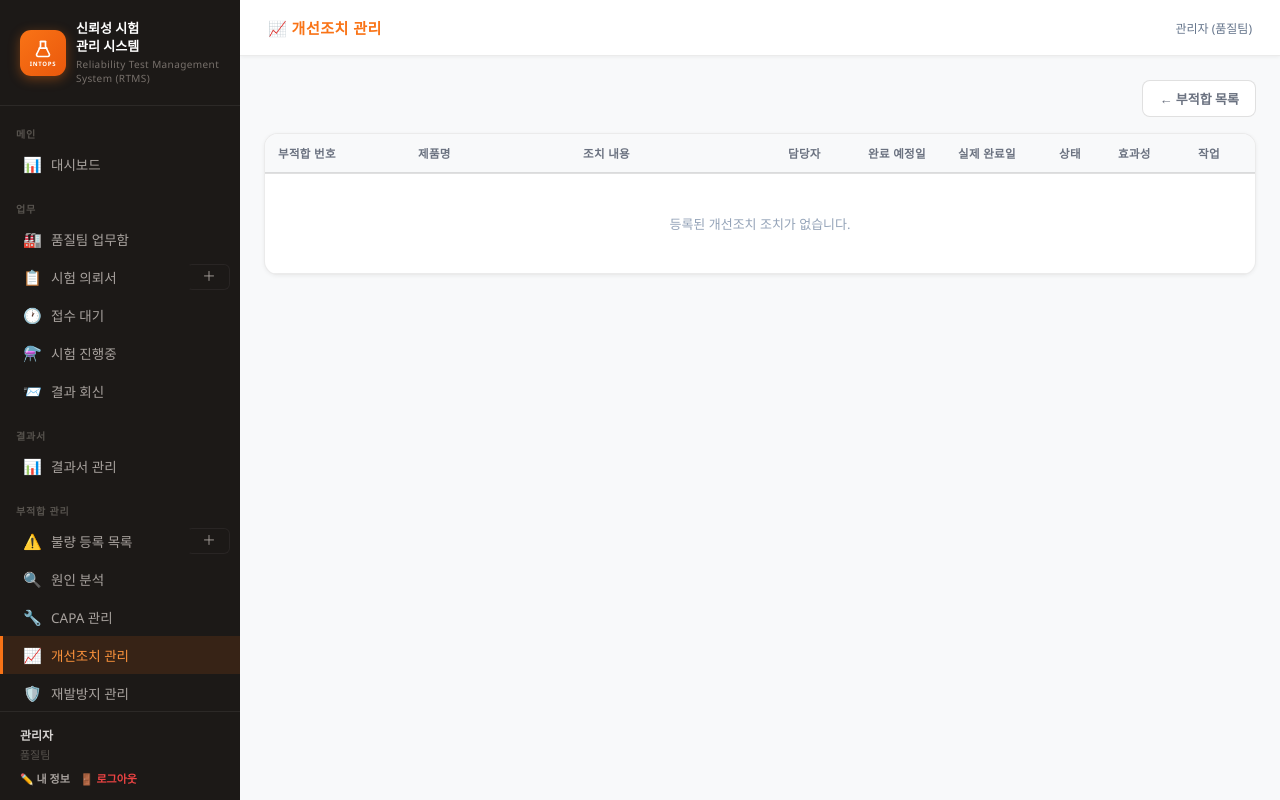
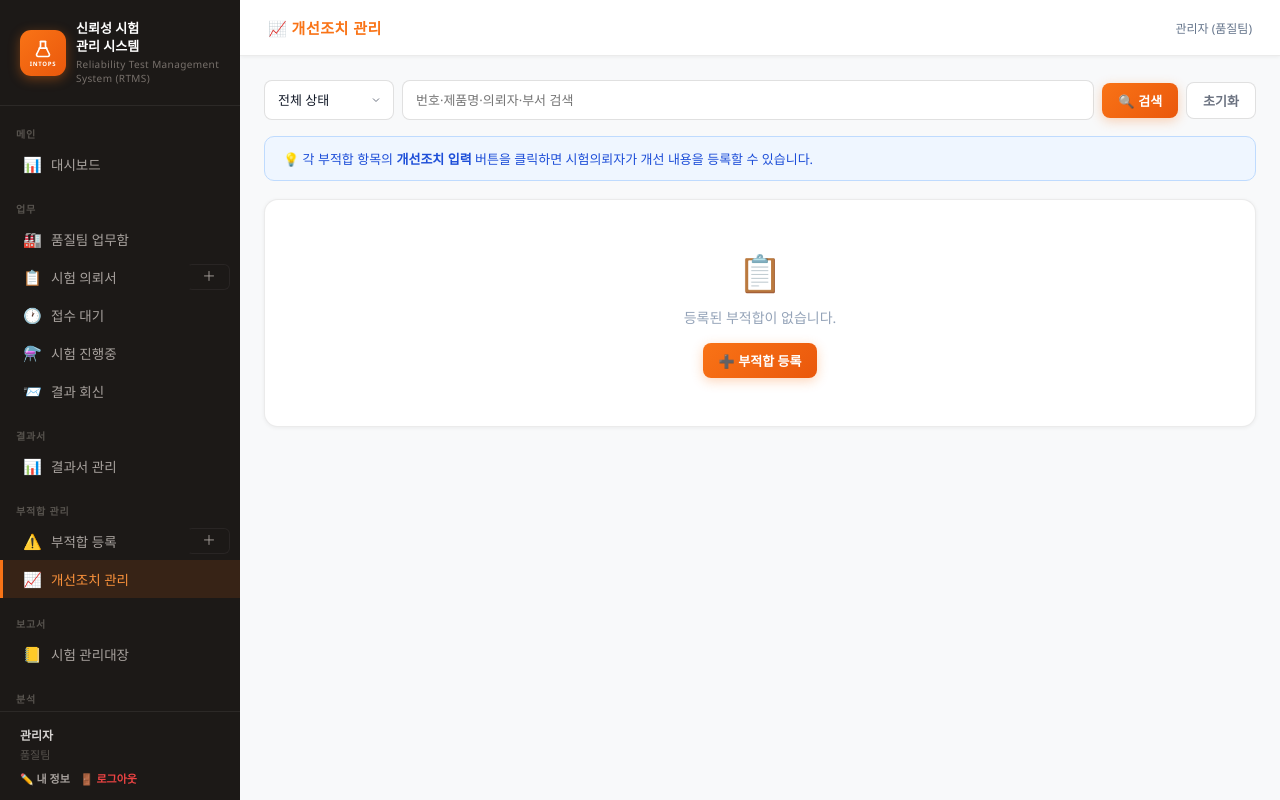
Before and after one commit to chojagal-ops/rtms, a Flask app: page /nc/improvement in a window 1280 px wide. Run offline with Flask 3, Linux system fonts and the light colour scheme; a user stored in the database is signed in.

Commit message:
NC: add requester info fields, simplify sidebar, improvement management page

```diff
--- a/app.py
+++ b/app.py
@@ -131,6 +131,12 @@ def migrate_db():
     add_col('test_result',  'notify_date',         'DATE')
     add_col('user',         'email',               'VARCHAR(120)')
 
+    # ── NC 테이블 시험의뢰자 컬럼 ────────────────────────────
+    add_col('nc_report', 'requester_name',    'VARCHAR(50)')
+    add_col('nc_report', 'requester_dept',    'VARCHAR(100)')
+    add_col('nc_report', 'requester_contact', 'VARCHAR(50)')
+    add_col('nc_report', 'requester_email',   'VARCHAR(120)')
+
     # ── NC 테이블 컬럼 (db.create_all 이후 보완용) ──────────
     # nc_report / nc_action 은 create_all 로 생성되므로 add_col 불필요
     # 기존 test_result의 합격/불합격 → 적합/부적합 데이터 마이그레이션
--- a/models.py
+++ b/models.py
@@ -163,6 +163,12 @@ class NCReport(db.Model):
     # 연결 (선택)
     request_id     = db.Column(db.Integer, db.ForeignKey('test_request.id'))  # 관련 의뢰서
 
+    # 시험의뢰자 정보
+    requester_name    = db.Column(db.String(50))                    # 의뢰자 이름
+    requester_dept    = db.Column(db.String(100))                   # 의뢰 부서
+    requester_contact = db.Column(db.String(50))                    # 연락처
+    requester_email   = db.Column(db.String(120))                   # 이메일
+
     # 기본 정보
     detection_date = db.Column(db.Date)                             # 발생일
     detected_by    = db.Column(db.String(50))                       # 발견자
--- a/routes/nc.py
+++ b/routes/nc.py
@@ -27,6 +27,12 @@ def _next_nc_no():
 
 
 def _form_to_nc(nc, form):
+    # 시험의뢰자 정보
+    nc.requester_name    = form.get('requester_name', '').strip()
+    nc.requester_dept    = form.get('requester_dept', '').strip()
+    nc.requester_contact = form.get('requester_contact', '').strip()
+    nc.requester_email   = form.get('requester_email', '').strip()
+    # 기본 정보
     nc.detection_date  = parse_date(form.get('detection_date'))
     nc.detected_by     = form.get('detected_by', '').strip()
     nc.product_name    = form.get('product_name', '').strip()
@@ -287,10 +293,28 @@ def view_capa():
 @nc_bp.route('/nc/improvement')
 @login_required
 def view_improvement():
-    """개선조치 현황"""
-    actions = NCAction.query.filter_by(action_type='개선조치').order_by(NCAction.created_at.desc()).all()
-    return render_template('nc/actions.html', actions=actions,
-                           view_type='개선조치', page_title='📈 개선조치 관리')
+    """개선조치 관리 — NC 목록 + 의뢰자별 개선조치 입력"""
+    status_f = request.args.get('status', '')
+    search   = request.args.get('q', '').strip()
+    try:
+        q = NCReport.query
+        if status_f:
+            q = q.filter(NCReport.status == status_f)
+        if search:
+            q = q.filter(db.or_(
+                NCReport.nc_no.ilike(f'%{search}%'),
+                NCReport.product_name.ilike(f'%{search}%'),
+                NCReport.requester_name.ilike(f'%{search}%'),
+                NCReport.requester_dept.ilike(f'%{search}%'),
+            ))
+        items = q.order_by(NCReport.created_at.desc()).all()
+    except Exception as e:
+        log_error('개선조치 목록 조회 오류', e)
+        items = []
+    return render_template('nc/improvement_list.html', items=items,
+                           status_f=status_f, search=search,
+                           NC_STATUSES=NC_STATUSES, NC_SEVERITIES=NC_SEVERITIES,
+                           page_title='📈 개선조치 관리')
 
 
 @nc_bp.route('/nc/prevention')
--- a/templates/base.html
+++ b/templates/base.html
@@ -87,33 +87,15 @@
     <div class="nav-section" style="margin-top:8px;">부적합 관리</div>
     <div class="nav-item nav-item-with-add">
       <a href="{{ url_for('nc.list_view') }}"
-         class="{{ 'active' if request.blueprint == 'nc' and request.endpoint == 'nc.list_view' }}">
-        <span class="nav-icon">⚠️</span><span>불량 등록 목록</span>
+         class="{{ 'active' if request.blueprint == 'nc' and request.endpoint in ('nc.list_view','nc.detail','nc.edit','nc.new') }}">
+        <span class="nav-icon">⚠️</span><span>부적합 등록</span>
       </a>
-      <a href="{{ url_for('nc.new') }}" class="nav-add-btn" title="불량 등록">＋</a>
-    </div>
-    <div class="nav-item">
-      <a href="{{ url_for('nc.view_analysis') }}"
-         class="{{ 'active' if request.endpoint == 'nc.view_analysis' }}">
-        <span class="nav-icon">🔍</span><span>원인 분석</span>
-      </a>
-    </div>
-    <div class="nav-item">
-      <a href="{{ url_for('nc.view_capa') }}"
-         class="{{ 'active' if request.endpoint == 'nc.view_capa' }}">
-        <span class="nav-icon">🔧</span><span>CAPA 관리</span>
-      </a>
+      <a href="{{ url_for('nc.new') }}" class="nav-add-btn" title="부적합 신규 등록">＋</a>
     </div>
     <div class="nav-item">
       <a href="{{ url_for('nc.view_improvement') }}"
          class="{{ 'active' if request.endpoint == 'nc.view_improvement' }}">
         <span class="nav-icon">📈</span><span>개선조치 관리</span>
-      </a>
-    </div>
-    <div class="nav-item">
-      <a href="{{ url_for('nc.view_prevention') }}"
-         class="{{ 'active' if request.endpoint == 'nc.view_prevention' }}">
-        <span class="nav-icon">🛡️</span><span>재발방지 관리</span>
       </a>
     </div>
 
--- /dev/null
+++ b/templates/nc/improvement_list.html
@@ -0,0 +1,137 @@
+{% extends 'base.html' %}
+{% block title %}개선조치 관리 — RTMS{% endblock %}
+{% block topbar_title %}📈 개선조치 관리{% endblock %}
+
+{% block content %}
+
+{# ── 필터 바 ── #}
+<form method="get" style="display:flex;gap:8px;margin-bottom:16px;flex-wrap:wrap;align-items:center;">
+  <select name="status" class="form-control" style="width:130px;">
+    <option value="">전체 상태</option>
+    {% for s in NC_STATUSES %}
+    <option value="{{ s }}" {% if s == status_f %}selected{% endif %}>{{ s }}</option>
+    {% endfor %}
+  </select>
+  <input type="text" name="q" value="{{ search }}" placeholder="번호·제품명·의뢰자·부서 검색"
+         class="form-control" style="flex:1;min-width:180px;">
+  <button type="submit" class="btn btn-primary">🔍 검색</button>
+  <a href="{{ url_for('nc.view_improvement') }}" class="btn btn-outline">초기화</a>
+</form>
+
+{# ── 안내 배너 ── #}
+<div style="background:#eff6ff;border:1px solid #bfdbfe;border-radius:10px;padding:12px 18px;margin-bottom:18px;font-size:13px;color:#1d4ed8;">
+  💡 각 부적합 항목의 <strong>개선조치 입력</strong> 버튼을 클릭하면 시험의뢰자가 개선 내용을 등록할 수 있습니다.
+</div>
+
+{# ── NC 목록 ── #}
+{% for nc in items %}
+<div class="card" style="margin-bottom:16px;">
+  {# 카드 헤더 #}
+  <div style="padding:16px 20px;display:flex;align-items:flex-start;justify-content:space-between;gap:12px;flex-wrap:wrap;border-bottom:1px solid #f1f5f9;">
+    <div style="flex:1;min-width:0;">
+      <div style="display:flex;align-items:center;gap:10px;flex-wrap:wrap;">
+        <span style="font-size:15px;font-weight:900;color:#f97316;">{{ nc.nc_no }}</span>
+        {% set sc = {'등록':'#6b7280','원인분석중':'#2563eb','CAPA진행':'#d97706','개선완료':'#059669','종료':'#374151'} %}
+        <span class="badge" style="font-size:11px;background:{{ sc.get(nc.status,'#6b7280') }}22;color:{{ sc.get(nc.status,'#6b7280') }};border:1px solid {{ sc.get(nc.status,'#6b7280') }}44;">
+          {{ nc.status }}
+        </span>
+        {% if nc.severity %}
+        <span class="badge" style="font-size:11px;
+          {% if nc.severity == '상' %}background:#fee2e2;color:#dc2626;
+          {% elif nc.severity == '중' %}background:#fef3c7;color:#d97706;
+          {% else %}background:#f0fdf4;color:#16a34a;{% endif %}">
+          심각도 {{ nc.severity }}
+        </span>
+        {% endif %}
+      </div>
+      <div style="font-size:14px;font-weight:600;margin-top:4px;">
+        {{ nc.product_name or '-' }}
+        {% if nc.defect_type %}<span style="font-size:12px;color:#6b7280;font-weight:400;"> · {{ nc.defect_type }}</span>{% endif %}
+      </div>
+      <div style="font-size:12px;color:#94a3b8;margin-top:2px;">
+        발생일: {{ nc.detection_date.strftime('%Y-%m-%d') if nc.detection_date else '-' }}
+        · 발견자: {{ nc.detected_by or '-' }}
+        · 부서: {{ nc.dept or '-' }}
+      </div>
+    </div>
+    <div style="display:flex;gap:6px;">
+      <a href="{{ url_for('nc.detail', nid=nc.id) }}#tab_improve"
+         class="btn btn-primary btn-sm">📝 개선조치 입력</a>
+      <a href="{{ url_for('nc.detail', nid=nc.id) }}"
+         class="btn btn-outline btn-sm">상세보기</a>
+    </div>
+  </div>
+
+  {# 시험의뢰자 + 개선조치 현황 #}
+  <div style="padding:14px 20px;display:grid;grid-template-columns:1fr 1fr;gap:16px;">
+    {# 시험의뢰자 정보 #}
+    <div>
+      <div style="font-size:11px;font-weight:700;color:#6b7280;margin-bottom:8px;text-transform:uppercase;letter-spacing:0.05em;">👤 시험의뢰자</div>
+      {% if nc.requester_name or nc.requester_dept %}
+      <div style="display:flex;flex-direction:column;gap:3px;">
+        {% if nc.requester_name %}
+        <div style="font-size:13px;font-weight:600;">{{ nc.requester_name }}</div>
+        {% endif %}
+        {% if nc.requester_dept %}
+        <div style="font-size:12px;color:#64748b;">{{ nc.requester_dept }}</div>
+        {% endif %}
+        {% if nc.requester_contact %}
+        <div style="font-size:12px;color:#64748b;">📞 {{ nc.requester_contact }}</div>
+        {% endif %}
+        {% if nc.requester_email %}
+        <div style="font-size:12px;color:#64748b;">✉️ {{ nc.requester_email }}</div>
+        {% endif %}
+      </div>
+      {% else %}
+      <div style="font-size:12px;color:#cbd5e1;">의뢰자 정보 없음</div>
+      {% endif %}
+    </div>
+
+    {# 개선조치 현황 #}
+    <div>
+      <div style="font-size:11px;font-weight:700;color:#6b7280;margin-bottom:8px;text-transform:uppercase;letter-spacing:0.05em;">📋 개선조치 현황</div>
+      {% set improve_actions = nc.actions | selectattr('action_type', 'equalto', '개선조치') | list %}
+      {% if improve_actions %}
+        {% for a in improve_actions %}
+        <div style="background:#f8fafc;border-radius:7px;padding:8px 12px;margin-bottom:6px;font-size:12px;">
+          <div style="display:flex;align-items:center;justify-content:space-between;margin-bottom:3px;">
+            <span style="font-weight:600;">{{ a.responsible or '담당자 미지정' }}</span>
+            <span class="badge" style="font-size:10px;
+              {% if a.status == '완료' %}background:#dcfce7;color:#16a34a;
+              {% elif a.status == '진행중' %}background:#dbeafe;color:#2563eb;
+              {% else %}background:#f3f4f6;color:#6b7280;{% endif %}">
+              {{ a.status }}
+            </span>
+          </div>
+          <div style="color:#374151;line-height:1.4;">{{ (a.action_desc or '')[:80] }}{{ '…' if a.action_desc and a.action_desc|length > 80 else '' }}</div>
+          {% if a.due_date %}
+          <div style="color:#94a3b8;margin-top:3px;">
+            완료예정: {{ a.due_date.strftime('%Y-%m-%d') }}
+            {% if a.status != '완료' and a.due_date < today %}
+            <span style="color:#dc2626;font-weight:700;"> ⚠️ 기한초과</span>
+            {% endif %}
+          </div>
+          {% endif %}
+        </div>
+        {% endfor %}
+      {% else %}
+        <div style="font-size:12px;color:#cbd5e1;padding:8px 0;">
+          아직 등록된 개선조치가 없습니다.
+          <br><a href="{{ url_for('nc.detail', nid=nc.id) }}#tab_improve"
+                 style="color:#f97316;font-weight:600;">→ 개선조치 입력하기</a>
+        </div>
+      {% endif %}
+    </div>
+  </div>
+</div>
+{% else %}
+<div class="card">
+  <div style="padding:48px;text-align:center;color:#94a3b8;">
+    <div style="font-size:36px;margin-bottom:10px;">📋</div>
+    <div style="font-size:14px;">등록된 부적합이 없습니다.</div>
+    <a href="{{ url_for('nc.new') }}" class="btn btn-primary" style="margin-top:16px;">➕ 부적합 등록</a>
+  </div>
+</div>
+{% endfor %}
+
+{% endblock %}
```
Also changed, not shown: templates/nc/form.html (+27 -0 lines).
